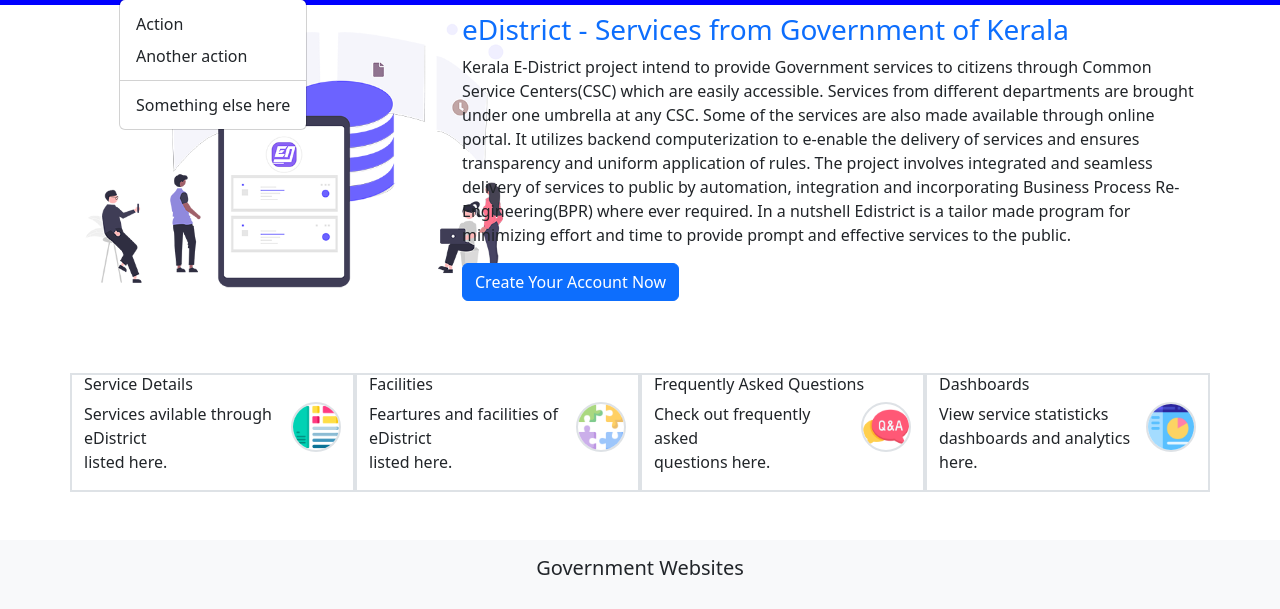
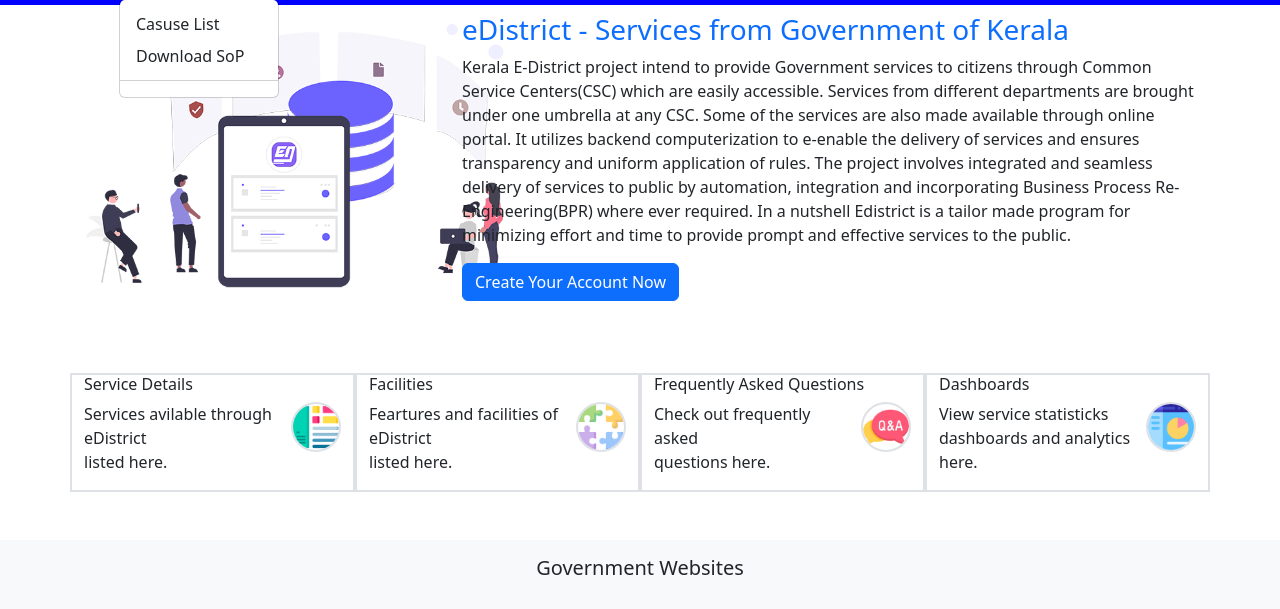
Before and after one commit to niyastp88/edresp, a plain HTML site: page index.html in a window 1280 px wide. Both pictures are taken after a click on the button "Revenue Court Case". Shown: the part 136-745 px from the top of the page. Drawn offline with nearby package versions, Linux system fonts and the light colour scheme.

Commit message:
Update index.html

```diff
--- a/index.html
+++ b/index.html
@@ -33,10 +33,10 @@
                       Revenue Court Case
                     </a>
                     <ul class="dropdown-menu">
-                      <li><a class="dropdown-item" href="#">Action</a></li>
-                      <li><a class="dropdown-item" href="#">Another action</a></li>
+                      <li><a class="dropdown-item" href="#">Casuse List</a></li>
+                      <li><a class="dropdown-item" href="#">Download SoP</a></li>
                       <li><hr class="dropdown-divider"></li>
-                      <li><a class="dropdown-item" href="#">Something else here</a></li>
+
                     </ul>
                   </li>
               <li class="nav-item">
@@ -72,7 +72,7 @@
         <img class="bg1size mt-3" src="photos/bg1.png">
             </div>
             <div class="col-xl-8">
-                <h3 class="mt-2 text-primary">eDistrict - Services from Government of Kerala</h3>
+                <h3 class="mt-2 text-primary edmob">eDistrict - Services from Government of Kerala</h3>
                 <p>Kerala E-District project intend to provide Government services to citizens through Common Service Centers(CSC) which are easily accessible. Services from different departments are brought under one umbrella at any CSC. Some of the services are also made available through online portal. It utilizes backend computerization to e-enable the delivery of services and ensures transparency and uniform application of rules. The project involves integrated and seamless delivery of services to public by automation, integration and incorporating Business Process Re-Engineering(BPR) where ever required. In a nutshell Edistrict is a tailor made program for minimizing effort and time to provide prompt and effective services to the public.</p>
                 <button type="button" onclick="show()" class="btn btn-primary">Create Your Account Now</button>
             </div>
```
